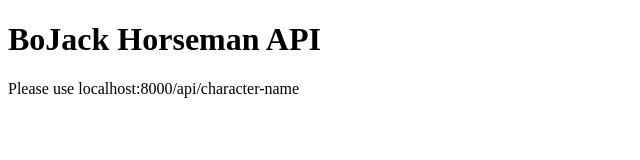
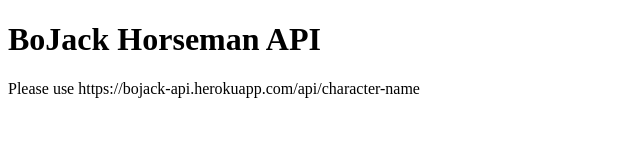
Before and after one commit to valerievozza/bojack-api, a website: page index.html in a window 1280 px wide. Shown: the whole page, without its empty margins (0-640 px from the left). Drawn offline with Linux system fonts and the light colour scheme.

Commit message:
updated html file

```diff
--- a/index.html
+++ b/index.html
@@ -8,6 +8,6 @@
 </head>
 <body>
     <h1>BoJack Horseman API</h1>
-    <p>Please use localhost:8000/api/character-name</p>
+    <p>Please use https://bojack-api.herokuapp.com/api/character-name</p>
 </body>
 </html>
```
